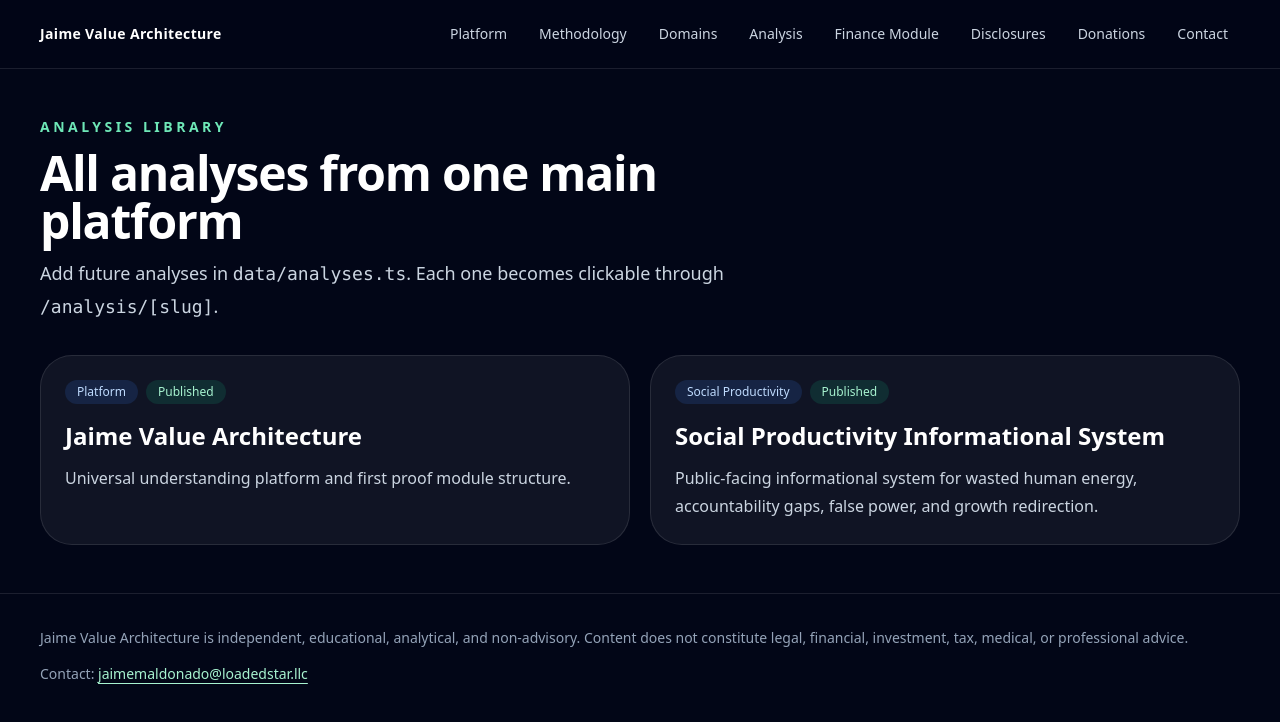
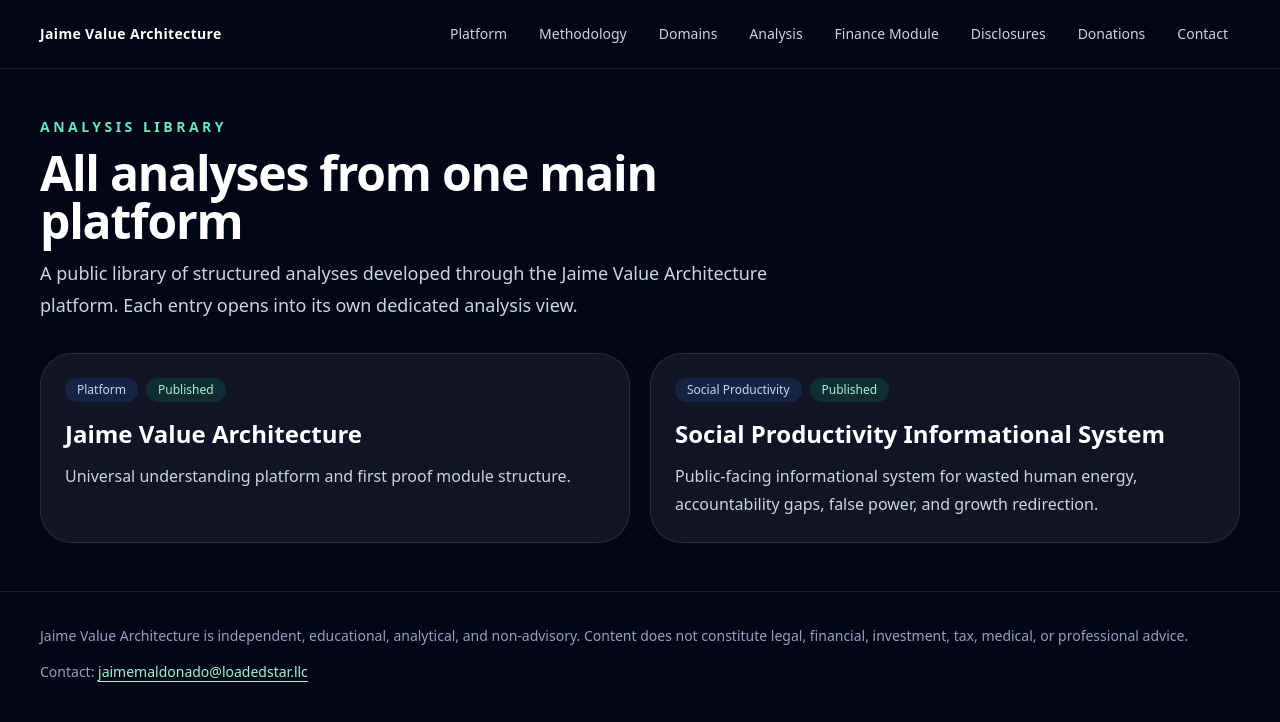
Before and after one commit to HIGHMELV30/jaime-value-architecture, a Next.js app: page /analysis in a window 1280 px wide. Shown: the top 722 px of the page. Built offline with nearby package versions, Linux system fonts and the light colour scheme.

Commit message:
Update page.tsx

```diff
--- a/app/analysis/page.tsx
+++ b/app/analysis/page.tsx
@@ -8,7 +8,7 @@ export default function AnalysisIndexPage() {
     <Shell>
       <main className="mx-auto max-w-7xl space-y-8 px-6 py-12 lg:px-10">
         <SectionHeader eyebrow="Analysis Library" title="All analyses from one main platform">
-          Add future analyses in <code>data/analyses.ts</code>. Each one becomes clickable through <code>/analysis/[slug]</code>.
+          A public library of structured analyses developed through the Jaime Value Architecture platform. Each entry opens into its own dedicated analysis view.
         </SectionHeader>
         <div className="grid gap-5 md:grid-cols-2">
           {analyses.map((analysis) => <AnalysisCard key={analysis.slug} analysis={analysis} />)}
```
